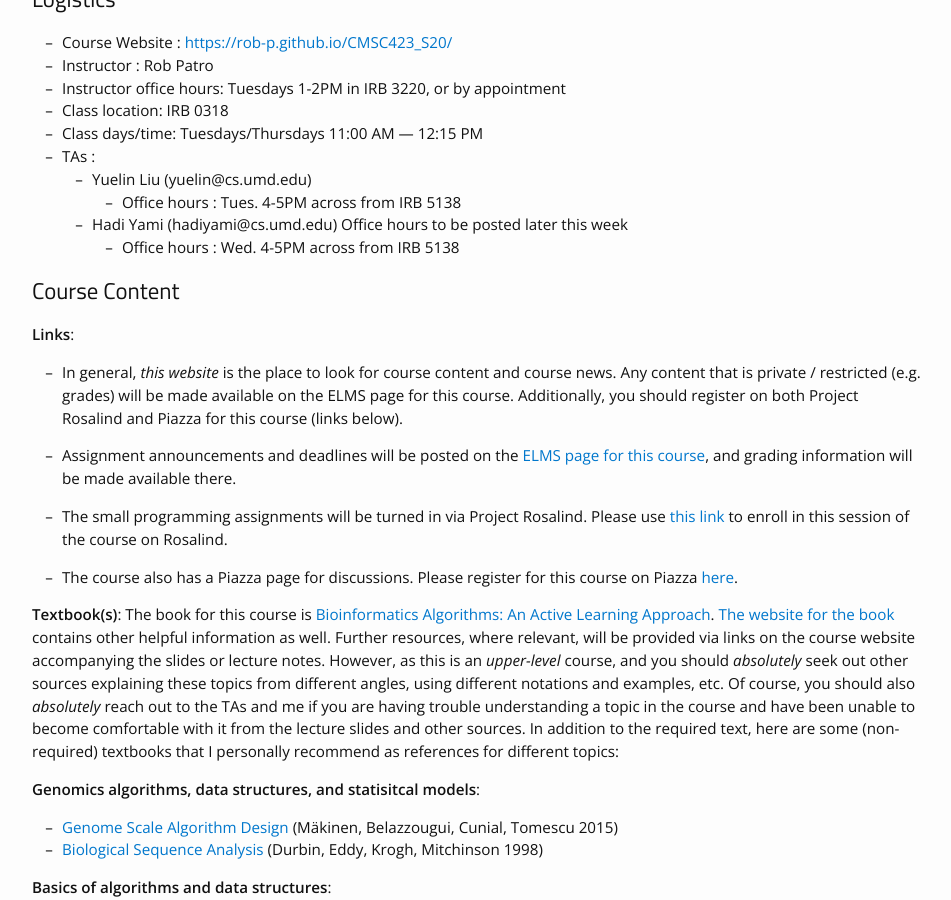
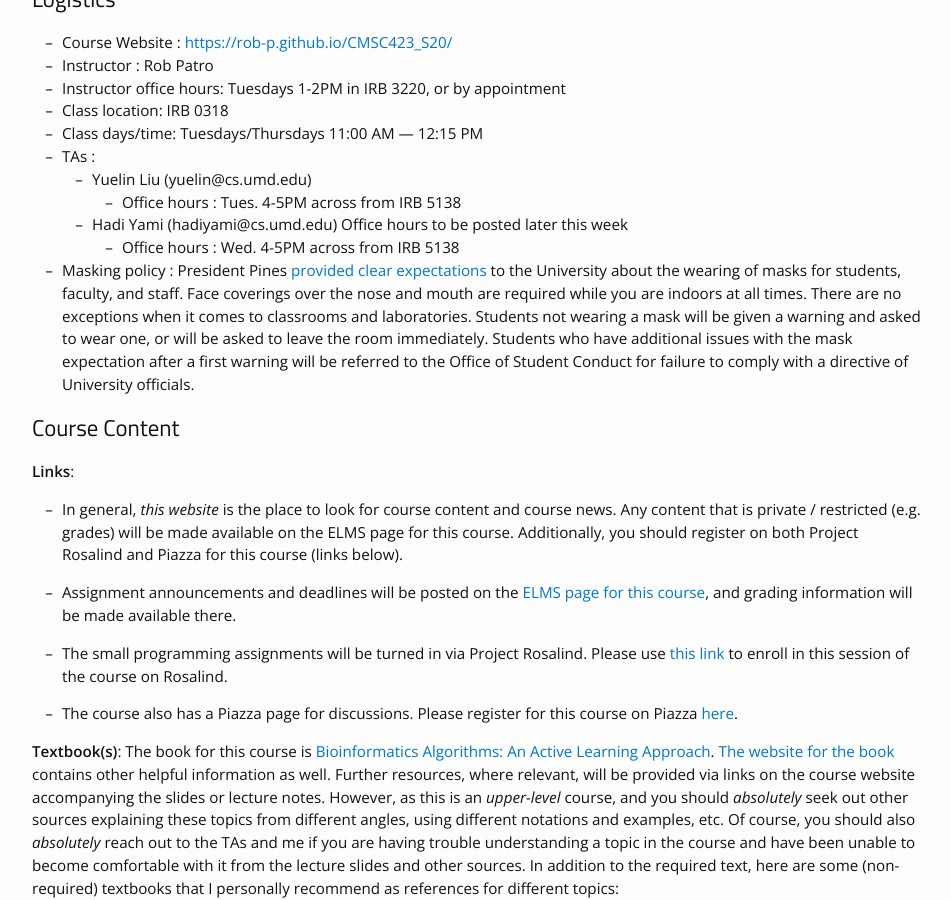
Before and after one commit to rob-p/CMSC423_F21, a Jekyll site: the page built from course-materials.md, in a window 1280 px wide and 900 px high, scrolled down 352 px. Shown: the whole window, without its empty margins (163-1114 px from the left). Built offline with Jekyll 4.4.1, drawn with Linux system fonts in a browser that asks for light colours; nearby versions of some CDN libraries.

Commit message:
masking policy

```diff
--- a/course-materials.md
+++ b/course-materials.md
@@ -22,6 +22,9 @@ Here you'll find an overview of the course — the material I expect we'll cover
     - Office hours : Tues. 4-5PM across from IRB 5138
   - Hadi Yami (hadiyami@cs.umd.edu) Office hours to be posted later this week
     - Office hours : Wed. 4-5PM across from IRB 5138
+* Masking policy : President Pines [provided clear expectations](https://today.umd.edu/articles/umd-reinstate-indoor-mask-mandate-following-county-guidance-653e50ac-9f0e-4842-aacb-edb433dab24a) to the University about the wearing of masks for students, faculty, and staff. Face coverings over the nose and mouth are required while you are indoors at all times. There are no exceptions when it comes to classrooms and laboratories. Students not wearing a mask will be given a warning and asked to wear one, or will be asked to leave the room immediately. Students who have additional issues with the mask expectation after a first warning will be referred to the Office of Student Conduct for failure to comply with a directive of University officials.
+
+
 
 ## Course Content
 
```
